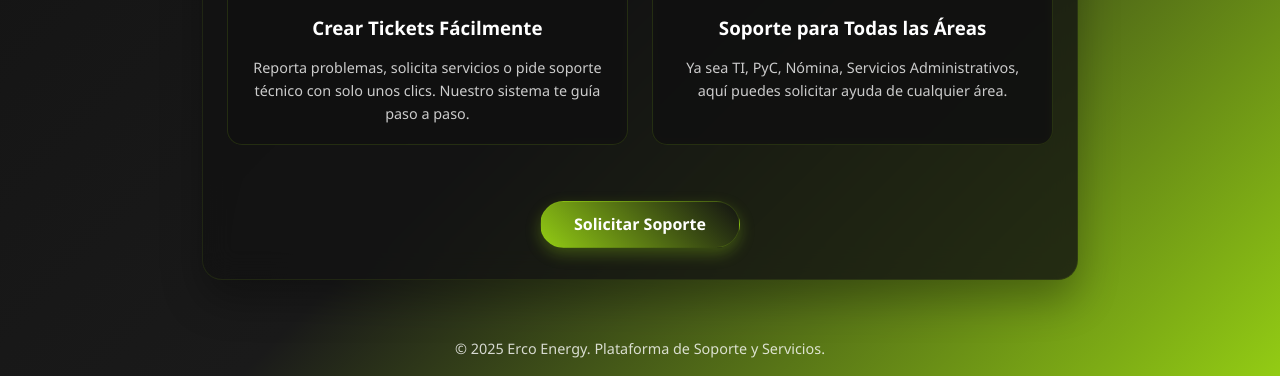
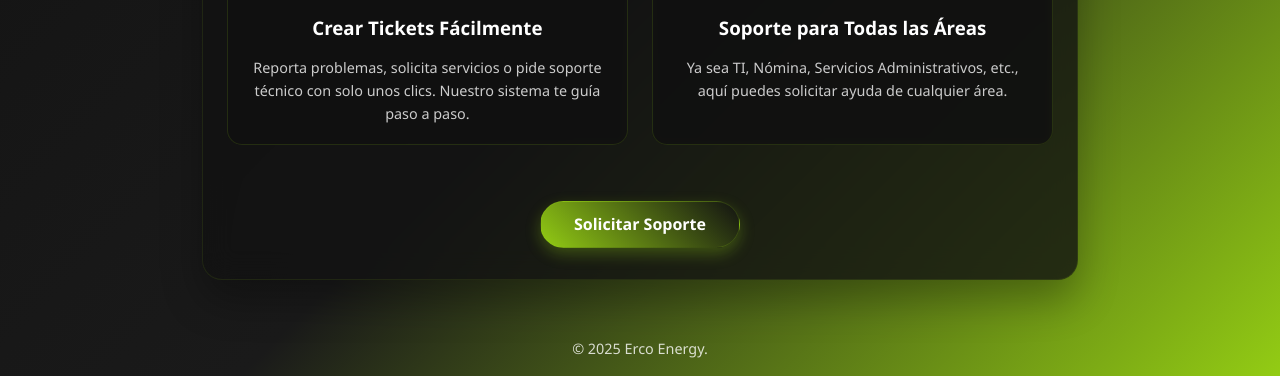
Before and after one commit to valvarezn/valvarez.github.io, a plain HTML site: page index.html in a window 1280 px wide. Shown: the part 424-800 px from the top of the page. Drawn offline with Linux system fonts and the light colour scheme.

Commit message:
Add files via upload

```diff
--- a/index.html
+++ b/index.html
@@ -289,7 +289,7 @@
                 <div class="feature">
                     <div class="feature-icon">🔧</div>
                     <h3>Soporte para Todas las Áreas</h3>
-                    <p>Ya sea TI, PyC, Nómina, Servicios Administrativos, aquí puedes solicitar ayuda de cualquier área.</p>
+                    <p>Ya sea TI, Nómina, Servicios Administrativos, etc., aquí puedes solicitar ayuda de cualquier área.</p>
                 </div>
             </div>
 
@@ -301,7 +301,7 @@
         </div>
 
         <div class="footer">
-            <p>&copy; 2025 Erco Energy. Plataforma de Soporte y Servicios.</p>
+            <p>&copy; 2025 Erco Energy.</p>
         </div>
     </div>
 
```
